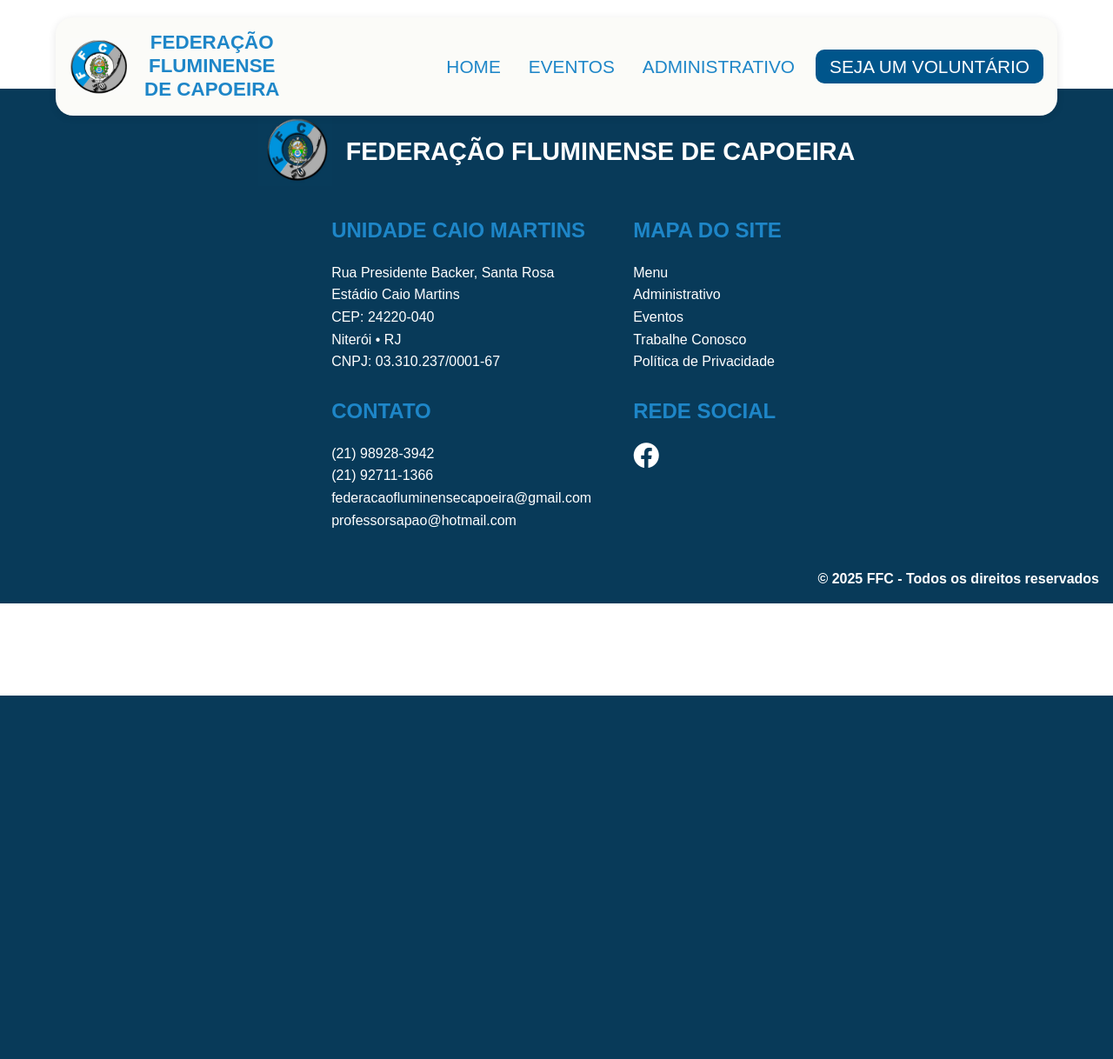
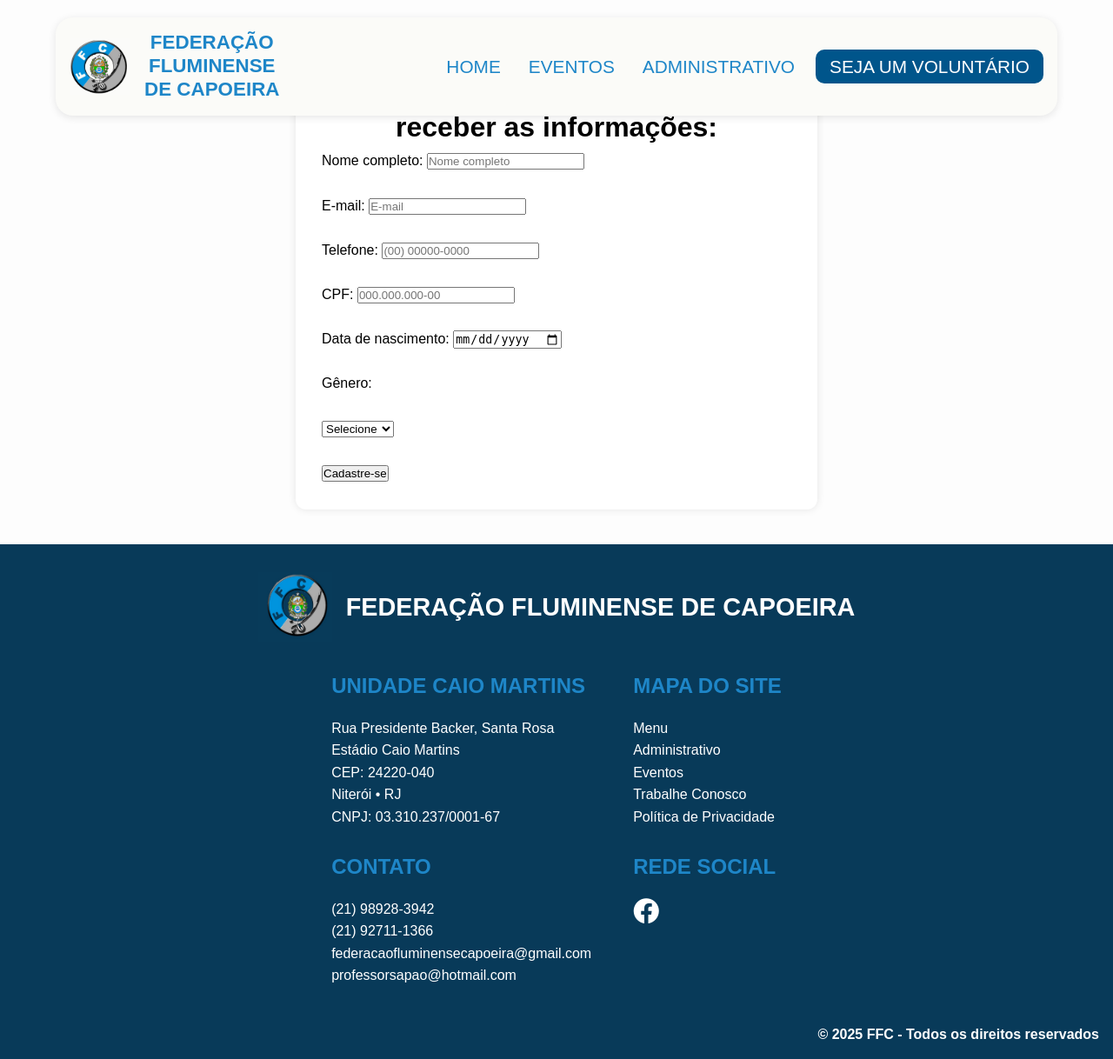
Before and after one commit to GusCoroa/projeto_web3, a Django app: page /voluntario/ in a window 1280 px wide. Shown: the whole page at 87% size. Before the commit the page ends 800 px from the top, so only its background shows below. Run offline with Django 5.2, Linux system fonts and the light colour scheme.

Commit message:
cadastro do voluntario

```diff
--- a/bd_web3/settings.py
+++ b/bd_web3/settings.py
@@ -72,7 +72,7 @@ MIDDLEWARE = [
     'django.middleware.locale.LocaleMiddleware',
 ]
 
-ROOT_URLCONF = 'bd_web3.urls'\
+ROOT_URLCONF = 'bd_web3.urls'
 
 TEMPLATES = [
     {
@@ -144,7 +144,8 @@ LANGUAGES = [
 # Static files (CSS, JavaScript, Images)
 # https://docs.djangoproject.com/en/5.1/howto/static-files/
 
-STATIC_URL = 'static/'
+STATIC_URL = '/static/'
+import os
 STATICFILES_DIRS = [
     os.path.join(BASE_DIR, 'static'),
 ]
--- a/bd_web3/urls.py
+++ b/bd_web3/urls.py
@@ -33,9 +33,6 @@ urlpatterns = [
     # Menu
     path('', TemplateView.as_view(template_name='menu.html'), name='home'),
     # formulario
-    # path('formulario/', TemplateView.as_view(template_name='formulario.html'), name='formulario'),
-    path('formulario/', views.voluntario, name='cadastro_voluntarios'),
-    # Voluntario
     path('voluntario/', views.pagina_voluntario, name='voluntario'),
     # Eventos
     path('eventos/', views.eventos, name='eventos'),
--- a/static/css/voluntario.css
+++ b/static/css/voluntario.css
@@ -0,0 +1,36 @@
+.container-do-formulario{
+    min-height: calc(100vh - 250px);
+    display: flex;
+    justify-content: center;
+    align-items: center;
+    padding: 40px 20px;
+    background-color: #fdfdfd;
+}
+
+.caixa-formulario{
+    max-width: 600px;
+    width: 100%;
+    background-color: #ffffff;
+    padding: 30px;
+    border-radius: 12px;
+    box-shadow: 0 0 10px rgba(0,0,0,0.1);
+    text-align: left;
+}
+
+.caixa-formulario h1, .caixa-formulario h4{
+    text-align: center;
+}
+
+.alerta, .sucesso {
+    background-color:rgb(250, 208, 212);
+    color:rgb(155, 40, 51);
+    padding: 10px;
+    margin: 10px 0;
+    border: 1px solid rgb(250, 191, 197);
+    border-radius: 5px;
+}
+
+.sucesso{
+    background-color:rgb(148, 230, 147);
+    color:rgb(1, 41, 0);
+}
--- a/templates/voluntario.html
+++ b/templates/voluntario.html
@@ -30,11 +30,53 @@
         </nav>
     </header>
 
-    <!-- CONTEÚDO PRINCIPAL -->
-    <main class="container">
-        <section class="voluntario-section">
-            <h2>Participe como Voluntário</h2>
-    </main>
+
+<!-- Formulario-->
+<div class="container-do-formulario">
+    <div class="caixa-formulario">
+        <h1>Preencha com seus dados para receber as informações:</h1>
+
+        <form method="post">
+            {% csrf_token %}
+
+        <label for="fullname">Nome completo:</label>
+            <input type="text" id="fullname" name="fullname" placeholder="Nome completo" required><br><br>
+
+            <label for="email">E-mail:</label>
+            <input type="email" id="email" name="email" placeholder="E-mail" required><br><br>
+
+            <label for="tel">Telefone:</label>
+            <input type="tel" id="tel" name="tel" oninput="TEL(this)"  placeholder="(00) 00000-0000" required><br><br>
+
+            <label for="cpf">CPF:</label>
+            <input type="text" id="cpf" name="cpf" oninput="CPF(this)" placeholder="000.000.000-00" required><br><br>
+
+            <label for="dataNascimento">Data de nascimento: </label>
+            <input type="date" id="dataNascimento" name="dataNascimento" required><br><br>
+
+            <label for="sexo">Gênero:</label><br><br>
+            <select id="sexo" name="sexo" required>
+                <option value="">Selecione</option>
+                <option value="masculino">Masculino</option>
+                <option value="feminino">Feminino</option>
+                <option value="outro">Outro</option>
+            </select><br><br>
+
+            <input type="submit" value="Cadastre-se">
+        </form>
+        {%if mensagem%}
+            {% if mensagem != "Cadastro realizado com sucesso!" %}
+            <div class="alerta">
+                <p>{{ mensagem }}</p>
+            </div>
+            {% else %}
+            <div class="sucesso">
+                <p>{{ mensagem }}</p>
+            </div>
+            {% endif %}
+        {% endif %}
+        </div>
+    </div>
 
     <!-- FOOTER -->
     <footer>
--- a/voluntario/views.py
+++ b/voluntario/views.py
@@ -24,14 +24,13 @@ def voluntario(request):
         cpf = request.POST['cpf']
         dataNascimento = request.POST['dataNascimento']
         sexo = request.POST['sexo']
-        # sexo = True if sexo.lower() == 'masculino' else False
 
         if Voluntario.objects.filter(cpf=cpf).exists():
-            return render(request, 'formulario.html', {'mensagem': 'CPF já cadastrado.'})
+            return render(request, 'voluntario.html', {'mensagem': 'CPF já cadastrado.'})
         if Voluntario.objects.filter(telefone=tel).exists():
-            return render(request, 'formulario.html', {'mensagem': 'Telefone já cadastrado.'})
+            return render(request, 'voluntario.html', {'mensagem': 'Telefone já cadastrado.'})
         if Voluntario.objects.filter(email=email).exists():
-            return render(request, 'formulario.html', {'mensagem': 'E-mail já cadastrado.'})
+            return render(request, 'voluntario.html', {'mensagem': 'E-mail já cadastrado.'})
 
         try:
             cadastro_voluntario  = Voluntario.objects.create(
@@ -42,9 +41,8 @@ def voluntario(request):
                 dataNascimento = dataNascimento,
                 sexo = sexo
             )
-            return render(request, 'formulario.html',  {'mensagem': "Cadastro realizado com sucesso!"})
+            return render(request, 'voluntario.html',  {'mensagem': "Cadastro realizado com sucesso!"})
         except IntegrityError:
-            return render(request,  'formulario.html', {'mensagem': 'Erro  no cadastro. Tente novamente.'})
-        # cadastro_voluntario = Voluntario.objects.create(nome = fullname, email = email, telefone = tel, cpf = cpf, dataNascimento = dataNascimento, sexo = sexo)
+            return render(request,  'voluntario.html', {'mensagem': 'Erro  no cadastro. Tente novamente.'})
 
-    return render(request, 'formulario.html')
+    return render(request, 'voluntario.html')
```
Also changed, not shown: static/css/formulario.css (deleted, +0 -13 lines), templates/formulario.html (+4 -3 lines).
